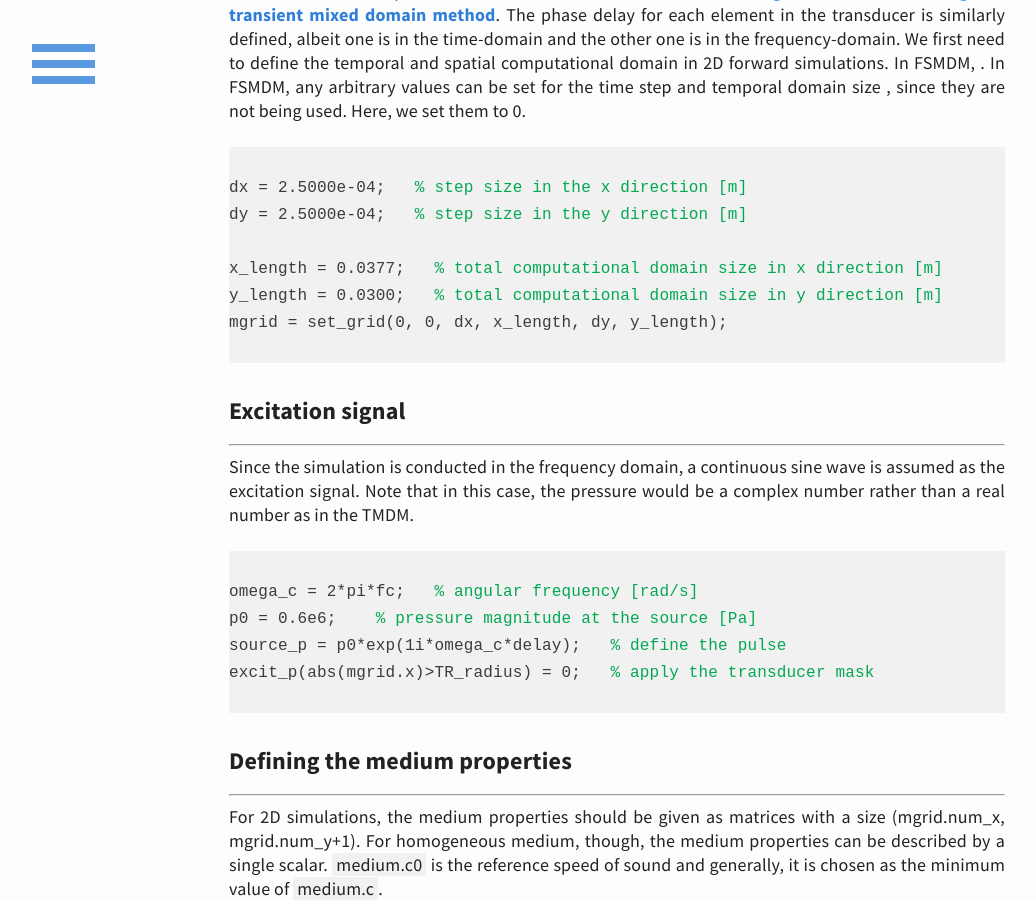
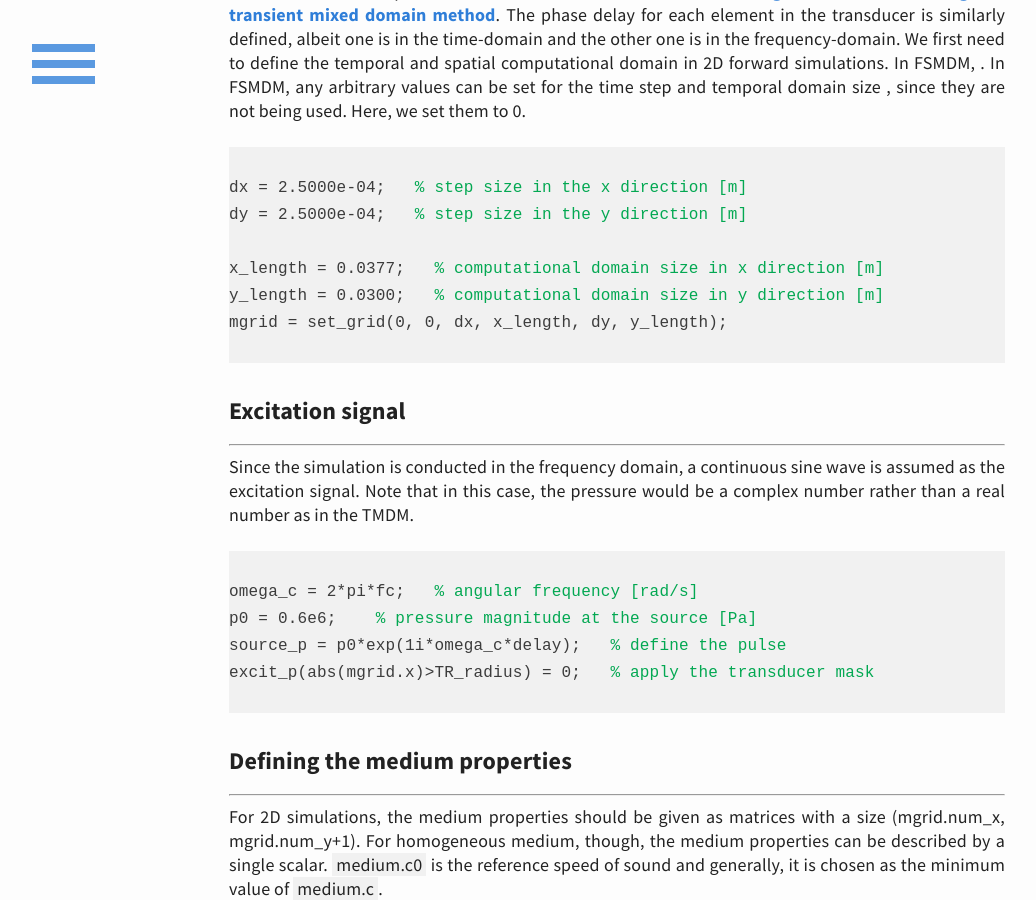
Before and after one commit to m-SOUND/mSOUND, a Jekyll site: the page built from _posts/2019-07-31-FSMDM_2D_homogeneous.html, in a window 1280 px wide and 900 px high, scrolled down 570 px. Shown: the whole window, without its empty margins (23-1059 px from the left). Built offline with Jekyll 4.4.1, drawn with Linux system fonts in a browser that asks for light colours.

Commit message:
Update 2019-07-31-FSMDM_2D_homogeneous.html

```diff
--- a/_posts/2019-07-31-FSMDM_2D_homogeneous.html
+++ b/_posts/2019-07-31-FSMDM_2D_homogeneous.html
@@ -29,8 +29,8 @@ frequency-specific mixed domain method. A focused beam is simulated.
 dx = 2.5000e-04;  <font color="#03a852"> % step size in the x direction [m]</font>
 dy = 2.5000e-04;  <font color="#03a852"> % step size in the y direction [m]</font>
 
-x_length = 0.0377;  <font color="#03a852"> % total computational domain size in x direction [m]</font>
-y_length = 0.0300;  <font color="#03a852"> % total computational domain size in y direction [m]</font>
+x_length = 0.0377;  <font color="#03a852"> % computational domain size in x direction [m]</font>
+y_length = 0.0300;  <font color="#03a852"> % computational domain size in y direction [m]</font>
 mgrid = set_grid(0, 0, dx, x_length, dy, y_length);
 </code>
 </pre>
```
